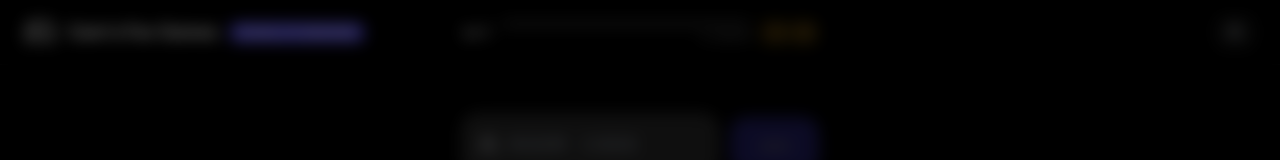
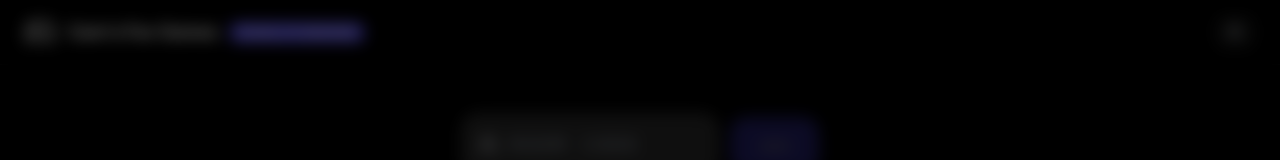
Before and after one commit to cwarje/cwarje.github.io, a React (Vite) app: page / in a window 1280 px wide. Shown: the top 160 px of the page. Built offline with nearby package versions, Linux system fonts and the light colour scheme.

Commit message:
XP UI update

```diff
--- a/src/components/HeaderLevelProgress.tsx
+++ b/src/components/HeaderLevelProgress.tsx
@@ -4,24 +4,41 @@ import { XP_PER_LEVEL, getLevelProgress, readPlayerXp } from '../xp/progress';
 const devButtonClass =
   'rounded-md border border-amber-300/60 bg-amber-500/20 px-1.5 py-0.5 text-[10px] font-semibold text-amber-200 transition-colors hover:bg-amber-500/30 cursor-pointer';
 
-export default function HeaderLevelProgress() {
+type HeaderLevelProgressProps = { variant?: 'menu' };
+
+export default function HeaderLevelProgress({ variant = 'menu' }: HeaderLevelProgressProps) {
   const { myPlayer, updatePlayerXp } = useRoomContext();
   const xp = myPlayer?.xp ?? readPlayerXp();
   const { level, xpIntoLevel, xpForNextLevel } = getLevelProgress(xp);
   const fillPercent = Math.min(100, (xpIntoLevel / xpForNextLevel) * 100);
   const showDevLevelControls = import.meta.env.DEV;
+  const isMenu = variant === 'menu';
 
   return (
     <div
-      className="flex w-[min(100vw-8rem,20rem)] items-center gap-2 sm:w-[22rem] sm:gap-3"
+      className={
+        isMenu
+          ? 'flex w-full items-center gap-2 sm:gap-3'
+          : 'flex w-[min(100vw-8rem,20rem)] items-center gap-2 sm:w-[22rem] sm:gap-3'
+      }
       aria-label={`Level ${level} progress`}
     >
-      <span className="shrink-0 text-xs font-bold text-white sm:text-sm">
+      <span
+        className={
+          isMenu
+            ? 'shrink-0 text-xs font-bold text-surface-900 sm:text-sm'
+            : 'shrink-0 text-xs font-bold text-white sm:text-sm'
+        }
+      >
         Lv {level}
       </span>
-      <div className="min-w-0 flex-1 space-y-0.5">
+      <div className="flex min-w-0 flex-1 items-center gap-1.5 sm:gap-2">
         <div
-          className="h-1.5 overflow-hidden rounded-full bg-white/15 sm:h-2"
+          className={
+            isMenu
+              ? 'h-1.5 min-w-0 flex-1 overflow-hidden rounded-full bg-surface-200 sm:h-2'
+              : 'h-1.5 min-w-0 flex-1 overflow-hidden rounded-full bg-white/15 sm:h-2'
+          }
           role="progressbar"
           aria-valuenow={xpIntoLevel}
           aria-valuemin={0}
@@ -33,7 +50,13 @@ export default function HeaderLevelProgress() {
             style={{ width: `${fillPercent}%` }}
           />
         </div>
-        <p className="hidden truncate text-right text-[10px] text-white/60 sm:block">
+        <p
+          className={
+            isMenu
+              ? 'shrink-0 whitespace-nowrap text-[10px] text-surface-500'
+              : 'hidden shrink-0 whitespace-nowrap text-[10px] text-white/60 sm:block'
+          }
+        >
           {xpIntoLevel} / {xpForNextLevel} XP
         </p>
       </div>
--- a/src/components/Layout.tsx
+++ b/src/components/Layout.tsx
@@ -1,6 +1,5 @@
 import { Gamepad2 } from 'lucide-react';
 import { Link, useLocation } from 'react-router-dom';
-import HeaderLevelProgress from './HeaderLevelProgress';
 import LobbyMenu from './LobbyMenu';
 import { isDoubleXpWeekend } from '../xp/progress';
 
@@ -17,8 +16,8 @@ export default function Layout({ children }: { children: React.ReactNode }) {
     <div className="min-h-screen bg-black">
       {showHeader && (
         <header className="border-b border-white/5 bg-black sticky top-0 z-50">
-          <div className="relative mx-auto grid h-16 max-w-7xl grid-cols-[1fr_auto_1fr] items-center px-4 sm:px-6">
-            <Link to="/" className="flex min-w-0 items-center gap-3 group justify-self-start">
+          <div className="relative mx-auto flex h-16 max-w-7xl items-center justify-between px-4 sm:px-6">
+            <Link to="/" className="flex min-w-0 items-center gap-3 group">
               <div className="flex items-center justify-center shrink-0">
                 <Gamepad2 className="w-8 h-8 text-white" />
               </div>
@@ -31,14 +30,7 @@ export default function Layout({ children }: { children: React.ReactNode }) {
                 </span>
               )}
             </Link>
-            <div className="pointer-events-none justify-self-center px-2">
-              <div className="pointer-events-auto">
-                <HeaderLevelProgress />
-              </div>
-            </div>
-            <div className="justify-self-end">
-              <LobbyMenu />
-            </div>
+            <LobbyMenu />
           </div>
         </header>
       )}
--- a/src/components/LobbyMenu.tsx
+++ b/src/components/LobbyMenu.tsx
@@ -27,6 +27,7 @@ import {
   sanitizeSelectedHat,
 } from '../hats/hats';
 import { readPlayerXp } from '../xp/progress';
+import HeaderLevelProgress from './HeaderLevelProgress';
 
 type LobbyMenuProps = { variant?: 'default' | 'icon' };
 
@@ -299,6 +300,13 @@ export default function LobbyMenu({ variant = 'default' }: LobbyMenuProps) {
               </div>
 
               {isHomePage && (
+                <div className="px-5 py-4 space-y-2">
+                  <p className="text-[11px] font-medium text-surface-500 uppercase tracking-wider">Level</p>
+                  <HeaderLevelProgress variant="menu" />
+                </div>
+              )}
+
+              {isHomePage && (
                 <div className="px-5 py-3 space-y-2">
                   <p className="text-[11px] font-medium text-surface-500 uppercase tracking-wider">My Bots</p>
                   <ul className="max-h-52 space-y-1 overflow-y-auto -mx-1 px-1">
```
Also changed, not shown: 2 other files (tests, documents, lock files or other folders).
